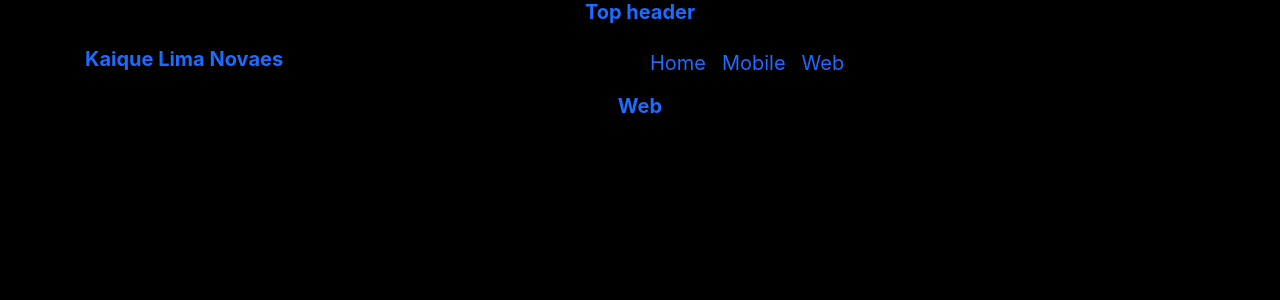
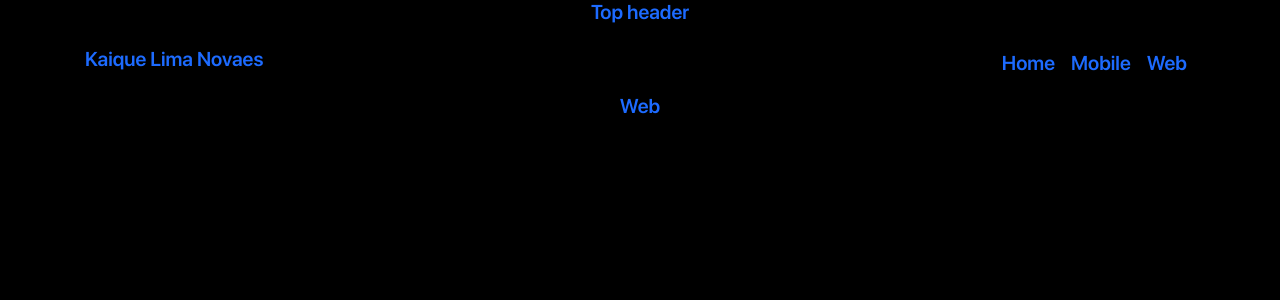
Before and after one commit to KaiqueLimaNovaes/kaiquelimanovaes-com, a React (Create React App) app: page /web in a window 1280 px wide. Shown: the top 300 px of the page. Built offline with nearby package versions, Linux system fonts and the light colour scheme.

Commit message:
Mudança da font e flex-grow do menu

```diff
--- a/src/components/layout/Layout.css
+++ b/src/components/layout/Layout.css
@@ -1,5 +1,11 @@
+@font-face{
+  font-family:SF Pro Display Semibold;
+  src: local('SF Pro Display Semibold'), url(../../assets/fonts/FontsFree-Net-SFProDisplay-Semibold.ttf) format('truetype');
+}
+
 .Layout {
-    text-align: center;
-    background-color: #000000;
-    height: 100vh;
-  }
+  text-align: center;
+  background-color: #000000;
+  height: 100vh;
+  font-family:SF Pro Display Semibold;
+}
--- a/src/components/layout/menu/Menu.js
+++ b/src/components/layout/menu/Menu.js
@@ -17,6 +17,12 @@ export const Menu = () => {
       font-size: 20px;
       font-weight: bold;
       color: #1d6bff;
+    `;
+
+    const NavMenu = styled(Navbar.Collapse)`
+      justify-content: right;
+      text-align: right;
+      flex-grow: 0;
     `;
 
     const ItensMenu = styled(Nav.Link)`
@@ -60,7 +66,7 @@ export const Menu = () => {
           <Toggle aria-controls="menu-topo">
           </Toggle>
 
-          <Navbar.Collapse id="menu-topo">
+          <NavMenu id="menu-topo">
             <Nav className="menu m-auto">
 
               {menuItens.map((iten) => (
@@ -73,7 +79,7 @@ export const Menu = () => {
 
 
             </Nav>
-          </Navbar.Collapse>
+          </NavMenu>
 
         </Container>
       </Navbar>
```
Also changed, not shown: src/assets/fonts/FontsFree-Net-SFProDisplay-Semibold.ttf (added), 1 other file (tests, documents, lock files or other folders).
